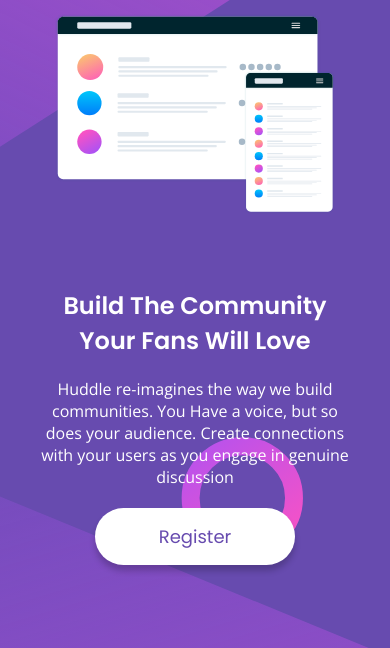
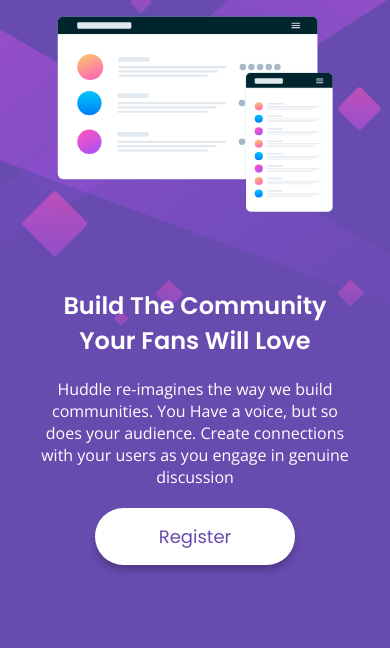
Before and after one commit to jorgeAZanabria/FrontEndMentor, a plain HTML site: page Newbie/huddle-landing-page-with-single-introductory-section-master/index.html in a window 390 px wide. Shown: the part 96-744 px from the top of the page. Drawn offline with nearby package versions, Linux system fonts and the light colour scheme.

Commit message:
background huddle landing

```diff
--- a/Newbie/huddle-landing-page-with-single-introductory-section-master/css/style.css
+++ b/Newbie/huddle-landing-page-with-single-introductory-section-master/css/style.css
@@ -16,19 +16,18 @@
   height: 100vh;
   color: #ffffff;
   position: relative;
-  overflow:auto;
+  overflow:hidden;
 }
 
 body::before {
   content: "";
   position: absolute;
+  width: 100%;
   top: -20px;
-  width: 100%;
   height: 100%;
   background-image: url('./img/bg-desktop.svg');
   background-repeat: no-repeat;
   background-position: center center;
-  background-attachment: fixed;
   background-size: cover;
   /* transform: rotate(45deg); */
   z-index: -1;
@@ -108,6 +107,7 @@
   padding: 10px 30px;
   margin: auto;
   margin-top: 20px;
+  margin-bottom: 30px;
   display: flex;
   justify-content: end;
 }
@@ -132,6 +132,21 @@
 }
 
 @media (max-width: 1000px) {
+
+  body {
+    overflow: auto;
+    overflow-x: hidden;
+  }
+  body::before {
+    max-width: 1000px;
+    height: 50%;
+    background-image: url('./img/bg-mobile.svg');
+    background-repeat: no-repeat;
+    background-position: center center;
+    background-size: cover;
+    /* transform: rotate(45deg); */
+    z-index: -1;
+  }
   .section {
     max-width: 100%;
     padding: 0;
```
